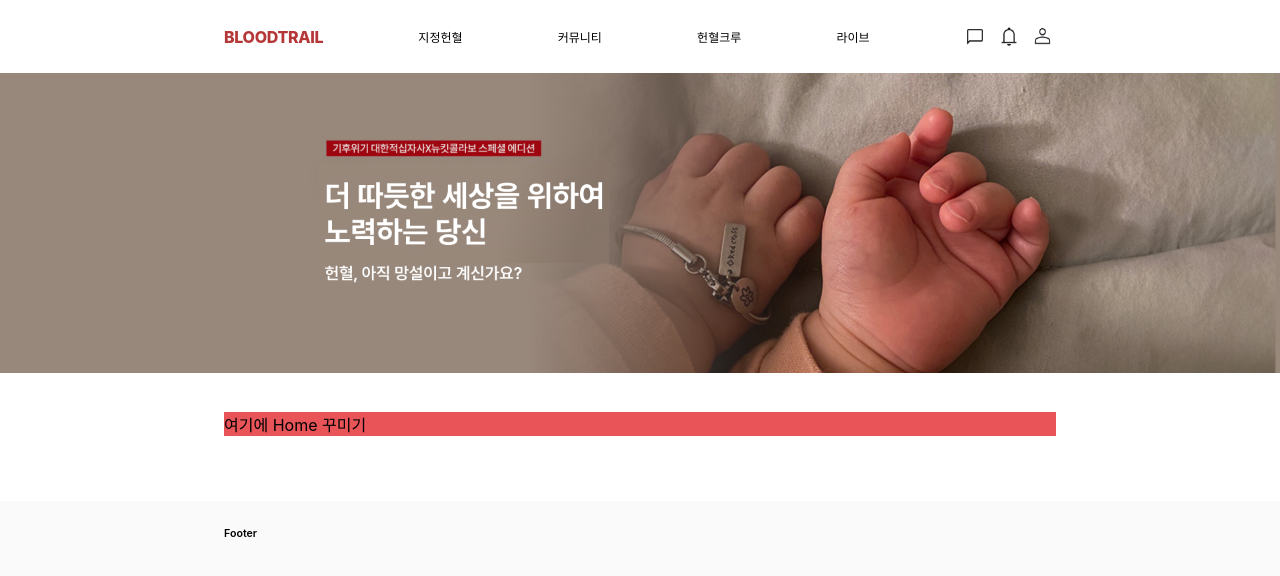
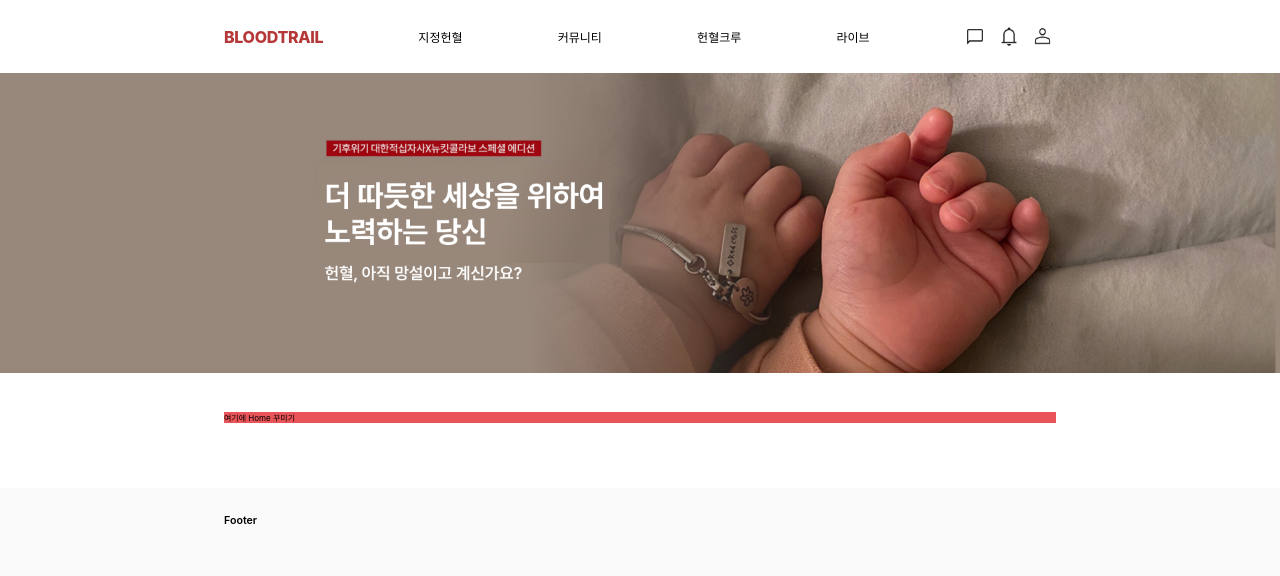
Before and after one commit to sheepyis/BloodTrail, a React (Create React App) app: page / in a window 1280 px wide. Shown: the top 576 px of the page. Built offline with nearby package versions, Linux system fonts and the light colour scheme.

Commit message:
Update media-query

```diff
--- a/src/styles/globalStyle.js
+++ b/src/styles/globalStyle.js
@@ -116,6 +116,38 @@ const GlobalStyle = createGlobalStyle`
         -ms-overflow-style: none; /* 인터넷 익스플로러 */
         scrollbar-width: none; /* 파이어폭스 */
     }
+
+      /* 빅데스크탑 */
+      html{
+        font-size: 62.5%;
+    }
+
+    @media screen and (max-width:1799px) {
+        /* 데스크탑 */
+        html{
+            font-size: 50%;
+        }
+    }
+    @media screen and (max-width:1199px) {
+        /* 데스크탑 */
+        html{
+            font-size: 45%;
+        }
+    }
+
+    @media screen and (max-width:991px) {
+        /* 타블렛 */
+        html{
+            font-size: 40%;
+        }
+    }
+    @media screen and (max-width:767px) {
+        /* 모바일 */
+        html{
+            font-size: 30%;
+        }
+    }
+
 `;
 
 export default GlobalStyle;
```
